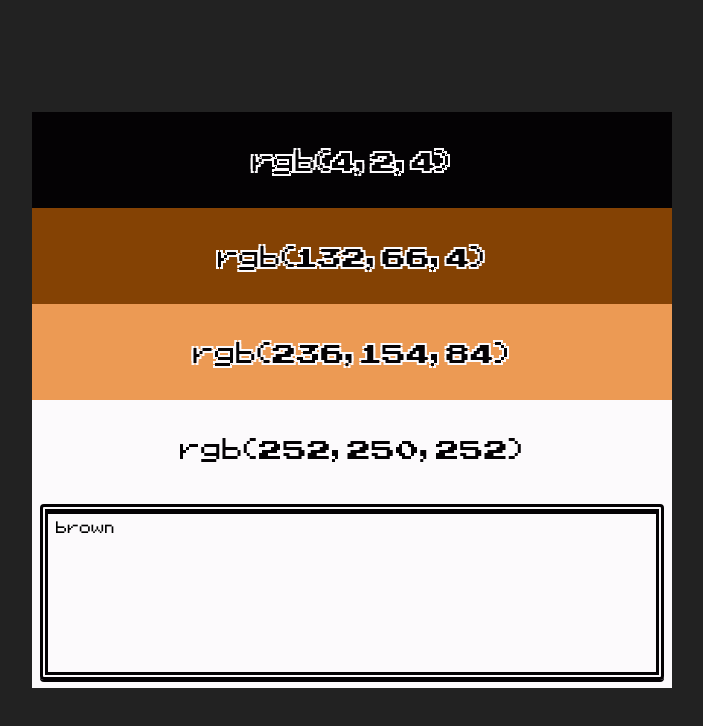
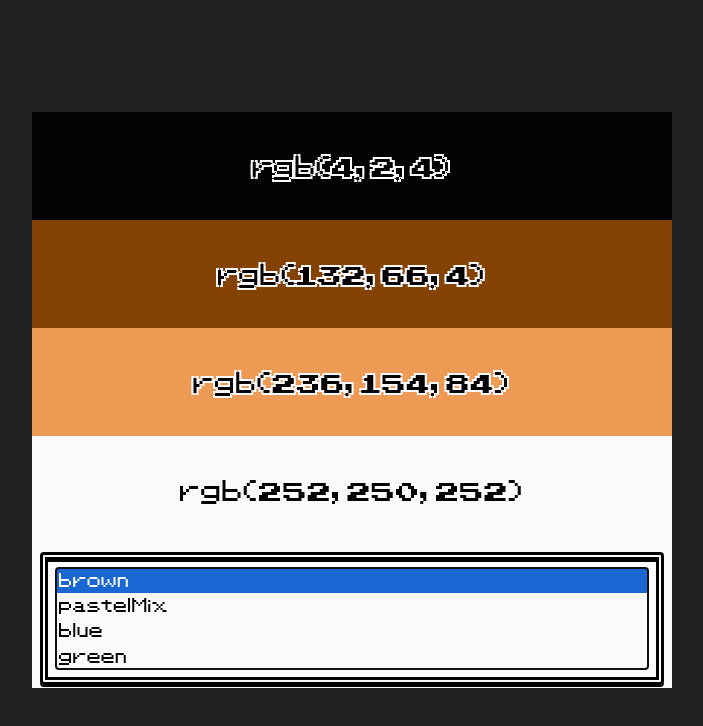
Before and after one commit to dphm/palette-town, a React app: page / in a window 1280 px wide. Shown: the top 726 px of the page, without its empty margins (288-991 px from the left). Built offline with nearby package versions, Linux system fonts and the light colour scheme.

Commit message:
Style select element

```diff
--- a/assets/css/main.css
+++ b/assets/css/main.css
@@ -5,6 +5,7 @@
 }
 
 html, body, input, ul {
+  box-sizing: border-box;
   margin: 0;
   padding: 0;
 }
@@ -47,7 +48,7 @@ select::-ms-expand {
 }
 
 .ColorListContainer {
-  flex: 1 1 432px;
+  flex: 3 0 432px;
 }
 
 .ColorList {
@@ -60,29 +61,21 @@ select::-ms-expand {
 .Color {
   font-size: 1.5em;
 
-  flex: 1 50px;
+  flex: 1 0 50px;
   display: flex;
   align-items: center;
   justify-content: center;
 }
 
 .PaletteListContainer {
-  flex: 0 0 144px;
+  flex: 1 0 96px;
   margin: 8px;
   padding: 8px;
-
-  line-height: 2em;
-}
-
-.PaletteList {
-  height: 140px;
-
-  display: flex;
-  flex-flow: column wrap;
 }
 
 select.PaletteList {
   width: 100%;
+  height: 100%;
 
   -webkit-appearance: none;
   -moz-appearance: none;
@@ -92,8 +85,15 @@ select.PaletteList {
   box-shadow: none;
 
   font-family: 'PKMN RBYGSC', monospace;
+  font-size: 1em;
+
+  display: flex;
+  flex-flow: column wrap;
+
+  overflow: hidden;
 }
 
-.Palette {
-  flex: 0 0 20px;
+option.Palette {
+  flex: 1 0 1em;
+  padding: 3px;
 }
--- a/src/components/PaletteList.jsx
+++ b/src/components/PaletteList.jsx
@@ -22,16 +22,19 @@ const PaletteList = ({ selectedPalette, onSelectPalette }) => {
       { name }
     </option>
   ));
-  let borderColor = PaletteData.rgbColors(selectedPalette)[0];
+  let color = PaletteData.rgbColors(selectedPalette)[0];
   return (
     <section
       className="PaletteListContainer"
-      style={ doubleBorderStyle(borderColor) }
+      style={ doubleBorderStyle(color) }
     >
       <select
         className="PaletteList"
+        size="4"
         defaultValue={ selectedPalette }
         onChange={ onSelectPalette }
+        style={{ color: color }}
+        autoFocus
       >
         { names }
       </select>
```
